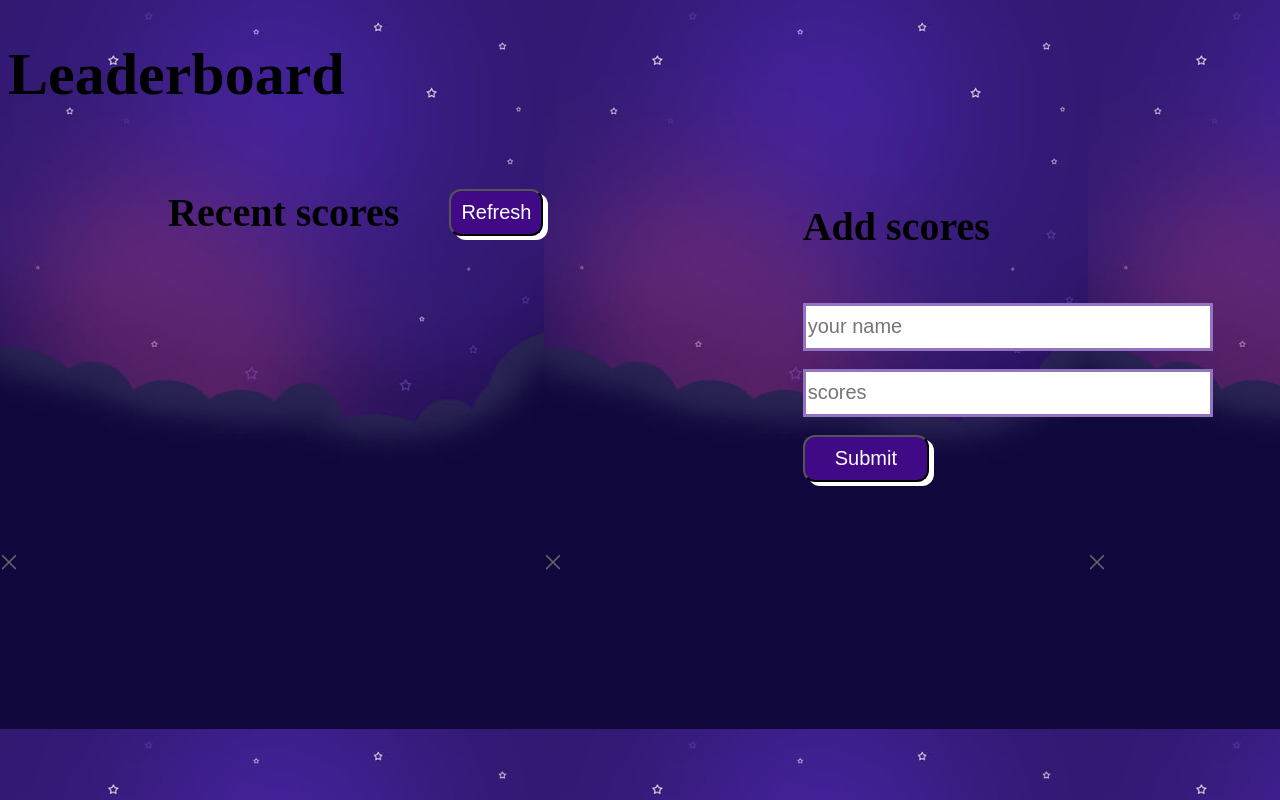
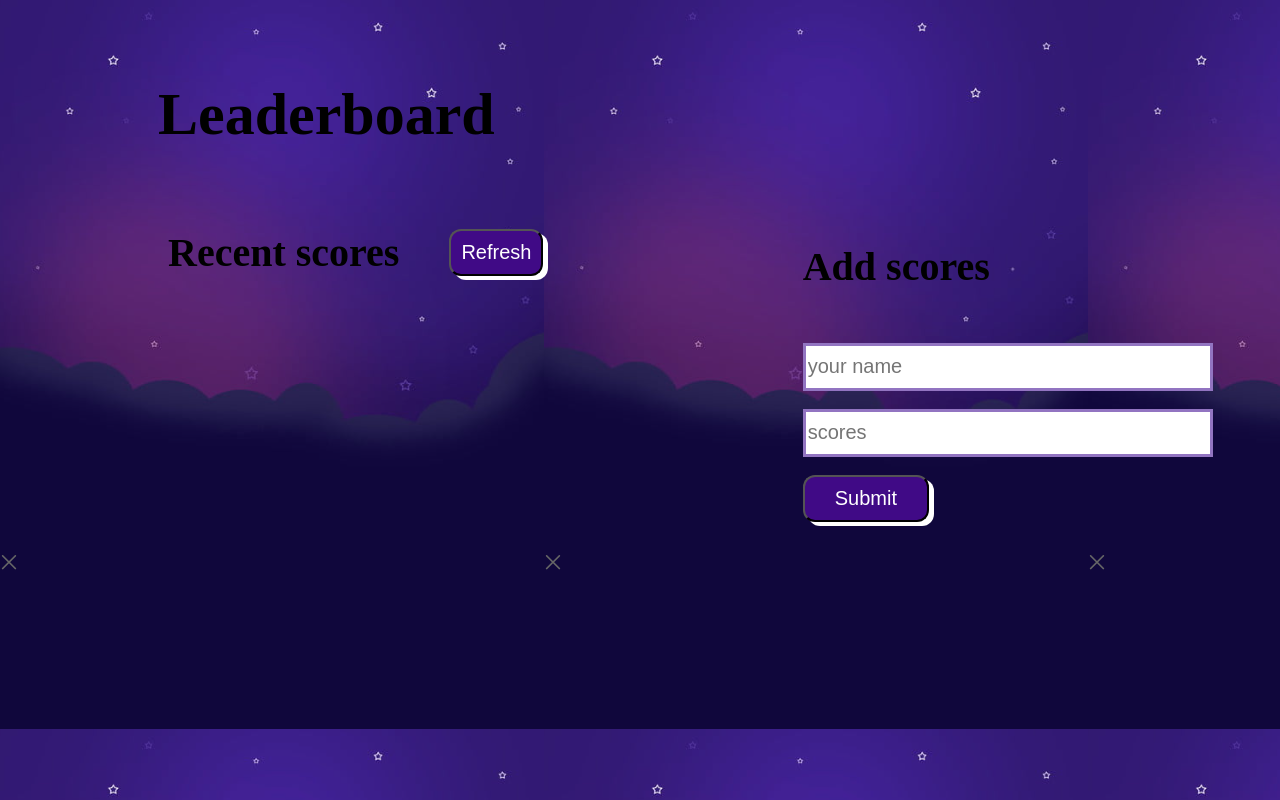
Before and after one commit to Brenda309/Leaderboard, a website built with webpack: page src/index.html in a window 1280 px wide. Built offline with nearby package versions, Linux system fonts and the light colour scheme; no server answers.

Commit message:
change header styles

```diff
--- a/src/style.css
+++ b/src/style.css
@@ -5,6 +5,10 @@ body {
 
 h1 {
   font-size: 60px;
+  padding-left: 50px;
+  padding-top: 40px;
+  margin-left: 100px;
+
 }
 
 .score-header {
```
Also changed, not shown: dist/index.bundle.js.
